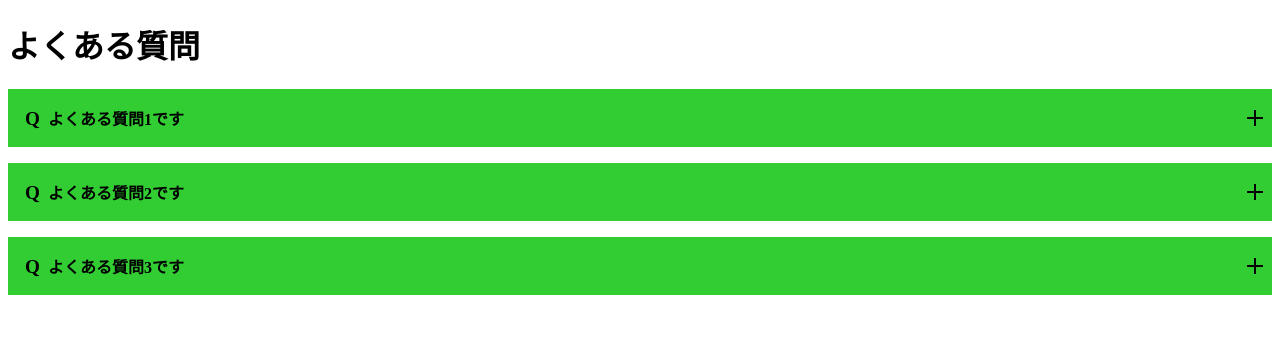
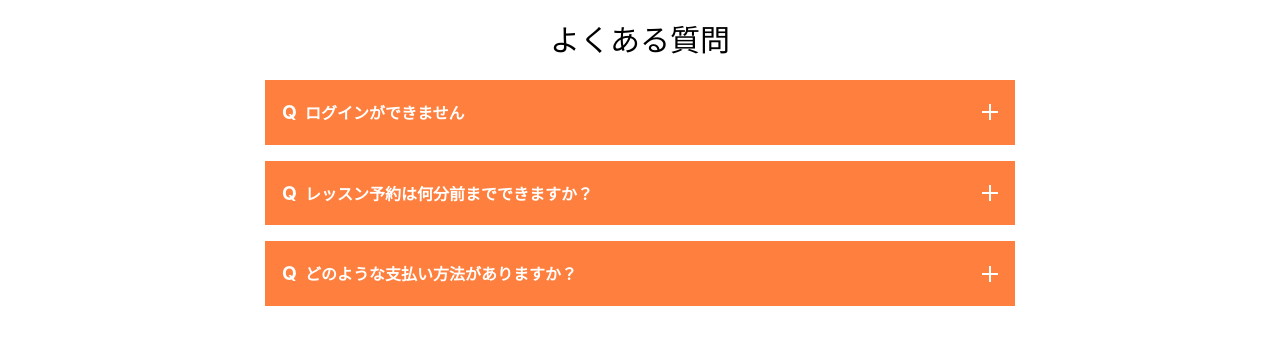
Before and after one commit to hirachika/vue-study, a Vue app: page / in a window 1280 px wide. Shown: the top 344 px of the page. Built offline with nearby package versions, Linux system fonts and the light colour scheme.

Commit message:
class名変更、style調整

```diff
--- a/src/App.vue
+++ b/src/App.vue
@@ -1,25 +1,25 @@
 <script setup>
-import AccordionPanelItem from '@/components/AccordionPanelItem.vue'
+import AccordionPanelItem from "@/components/AccordionPanelItem.vue";
 const faqs = [
 	{
 		id: 1,
-    q: 'よくある質問1です',
-    a: 'よくある回答1ですよくある回答1ですよくある回答1ですよくある回答1ですよくある回答1です',
-    note: '※補足が入ります※補足が入ります※補足が入ります※補足が入ります※補足が入ります※補足が入ります',
+		q: "ログインができません",
+		a: "いくつかの原因が考えられます。ログインができないお客様は、以下の解決ヒントをご確認いただき、再度ログインをお試しください。",
+		note: "",
 	},
 	{
 		id: 2,
-    q: 'よくある質問2です',
-    a: 'よくある回答2です',
-    note: '',
+		q: "レッスン予約は何分前までできますか？",
+		a: "レッスン開始時間の15分前まで可能です。",
+		note: "",
 	},
 	{
 		id: 3,
-    q: 'よくある質問3です',
-    a: 'よくある回答3ですよくある回答3ですよくある回答3ですよくある回答3ですよくある回答3ですよくある回答3です',
-    note: '※補足が入ります',
+		q: "どのような支払い方法がありますか？",
+		a: "「クレジットカード支払い」「DMMポイント支払い」の2種類となります。",
+		note: "※1つの決済で複数のお支払い方法を選ぶことはできません。",
 	},
-]
+];
 </script>
 
 <template>
@@ -27,4 +27,9 @@ const faqs = [
 	<AccordionPanelItem v-for="faq in faqs" :key="faq.id" :faq="faq" />
 </template>
 
-<style scoped></style>
+<style scoped>
+h1 {
+	margin: 1rem auto;
+	text-align: center;
+}
+</style>
--- a/src/assets/base.css
+++ b/src/assets/base.css
@@ -1,53 +1,25 @@
 /* color palette from <https://github.com/vuejs/theme> */
 :root {
-  --vt-c-white: #ffffff;
-  --vt-c-white-soft: #f8f8f8;
-  --vt-c-white-mute: #f2f2f2;
+	--vt-c-white: #fff;
+	--vt-c-white-soft: #fff6e9;
 
 	--vt-c-black: #181818;
 	--vt-c-black-soft: #222222;
 	--vt-c-black-mute: #282828;
 
-  --vt-c-indigo: #2c3e50;
+	--vt-c-purple: #4335a7;
+	--vt-c-skyblue: #80c4e9;
+	--vt-c-orange: #ff7f3e;
 
 	--vt-c-divider-light-1: rgba(60, 60, 60, 0.29);
 	--vt-c-divider-light-2: rgba(60, 60, 60, 0.12);
 	--vt-c-divider-dark-1: rgba(84, 84, 84, 0.65);
 	--vt-c-divider-dark-2: rgba(84, 84, 84, 0.48);
 
-  --vt-c-text-light-1: var(--vt-c-indigo);
+	--vt-c-text-light-1: var(--vt-c-black);
 	--vt-c-text-light-2: rgba(60, 60, 60, 0.66);
 	--vt-c-text-dark-1: var(--vt-c-white);
 	--vt-c-text-dark-2: rgba(235, 235, 235, 0.64);
-}
-
-/* semantic color variables for this project */
-:root {
-  --color-background: var(--vt-c-white);
-  --color-background-soft: var(--vt-c-white-soft);
-  --color-background-mute: var(--vt-c-white-mute);
-
-  --color-border: var(--vt-c-divider-light-2);
-  --color-border-hover: var(--vt-c-divider-light-1);
-
-  --color-heading: var(--vt-c-text-light-1);
-  --color-text: var(--vt-c-text-light-1);
-
-  --section-gap: 160px;
-}
-
-@media (prefers-color-scheme: dark) {
-  :root {
-    --color-background: var(--vt-c-black);
-    --color-background-soft: var(--vt-c-black-soft);
-    --color-background-mute: var(--vt-c-black-mute);
-
-    --color-border: var(--vt-c-divider-dark-2);
-    --color-border-hover: var(--vt-c-divider-dark-1);
-
-    --color-heading: var(--vt-c-text-dark-1);
-    --color-text: var(--vt-c-text-dark-2);
-  }
 }
 
 *,
@@ -70,14 +42,14 @@ body {
 		Inter,
 		-apple-system,
 		BlinkMacSystemFont,
-    'Segoe UI',
+		"Segoe UI",
 		Roboto,
 		Oxygen,
 		Ubuntu,
 		Cantarell,
-    'Fira Sans',
-    'Droid Sans',
-    'Helvetica Neue',
+		"Fira Sans",
+		"Droid Sans",
+		"Helvetica Neue",
 		sans-serif;
 	font-size: 15px;
 	text-rendering: optimizeLegibility;
--- a/src/components/AccordionPanelItem.vue
+++ b/src/components/AccordionPanelItem.vue
@@ -1,23 +1,27 @@
 <script setup>
-import { ref } from 'vue'
-const props = defineProps(['faq'])
-const isNote = props.faq.note
-const isActive = ref(false)
+import "@/assets/base.css";
+import { ref } from "vue";
+const props = defineProps(["faq"]);
+const isNote = props.faq.note;
+const isActive = ref(false);
 const toggleClass = () => {
-  isActive.value = !isActive.value
-}
+	isActive.value = !isActive.value;
+};
 </script>
 
 <template>
 	<div class="accordion">
-    <div class="accordion-title" :data-active="isActive" @click="toggleClass">
-      <span>Q</span>{{ faq.q }}
+		<div class="accordion__title" :data-active="isActive" @click="toggleClass">
+			<span class="accordion__icon">Q</span>{{ faq.q }}
 		</div>
-    <div class="accordion-body" :data-active="isActive">
-      <div class="accordion-inner">
+		<div class="accordion__body" :data-active="isActive">
+			<div class="accordion__inner">
+				<span class="accordion__icon accordion__icon--a">A</span>
 				<p>
-          <span>A</span>{{ faq.a }}<br />
-          <span v-if="isNote" class="faq-item__note">{{ faq.note }}</span>
+					<span>{{ faq.a }}</span>
+					<br /><span v-if="isNote" class="accordion__note">{{
+						faq.note
+					}}</span>
 				</p>
 			</div>
 		</div>
@@ -26,55 +30,65 @@ const toggleClass = () => {
 
 <style scoped>
 .accordion {
-  margin-bottom: 1rem;
-  border: 1px solid limegreen;
+	width: min(90vw, 750px);
+	margin: 0 auto 1rem;
+	border: 1px solid var(--vt-c-orange);
+	color: var(--color-text);
 	cursor: pointer;
 }
-.accordion-title {
+.accordion__title {
 	position: relative;
 	padding: 1rem;
 	font-weight: 700;
-  font-size: 16px;
+	font-size: 1rem;
+	color: var(--vt-c-white);
 	cursor: pointer;
-  background-color: limegreen;
+	background-color: var(--vt-c-orange);
 }
-.accordion-title:after,
-.accordion-title:before {
-  background-color: #000;
+.accordion__title:after,
+.accordion__title:before {
+	background-color: var(--vt-c-white);
 	bottom: 0;
-  content: '';
+	content: "";
 	display: block;
 	height: 2px;
 	margin: auto 0;
 	position: absolute;
-  right: 8px;
+	right: 1rem;
 	top: 0;
-  width: 16px;
+	width: 1rem;
 }
-.accordion-title:after {
+.accordion__title:after {
 	transform: rotate(270deg);
 	transition: transform 0.2s;
 }
-.accordion-title[data-active='true']:after {
+.accordion__title[data-active="true"]:after {
 	transform: rotate(180deg);
 }
-.accordion-title span:first-child {
+.accordion__icon {
 	font-size: 120%;
+	font-weight: bold;
 	padding-right: 8px;
 }
-.accordion-body {
+.accordion__icon--a {
+	color: var(--vt-c-orange);
+}
+.accordion__body {
 	padding-inline: 1rem;
 	display: grid;
 	grid-template-rows: 0fr;
 	transition: grid-template-rows 0.2s ease;
+	background-color: var(--vt-c-white);
 }
-.accordion-body[data-active='true'] {
+.accordion__body[data-active="true"] {
+	padding: 1rem;
 	grid-template-rows: 1fr;
 }
-.accordion-inner {
+.accordion__inner {
 	overflow: hidden;
+	display: flex;
 }
-.faq-item__note {
-  font-size: 80%;
+.accordion__note {
+	font-size: 85%;
 }
 </style>
```
Lines whose indentation alone changed are shown as unchanged.
